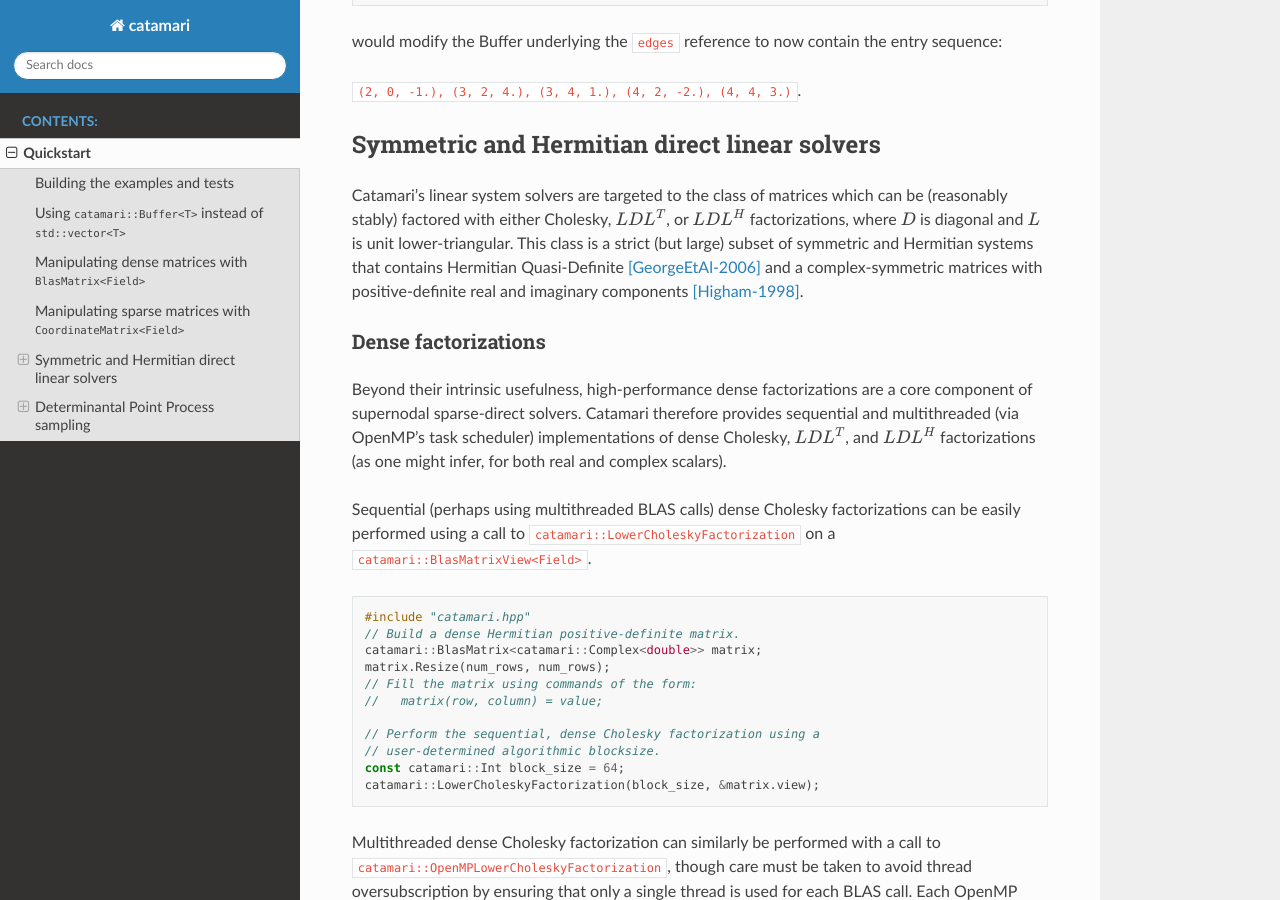
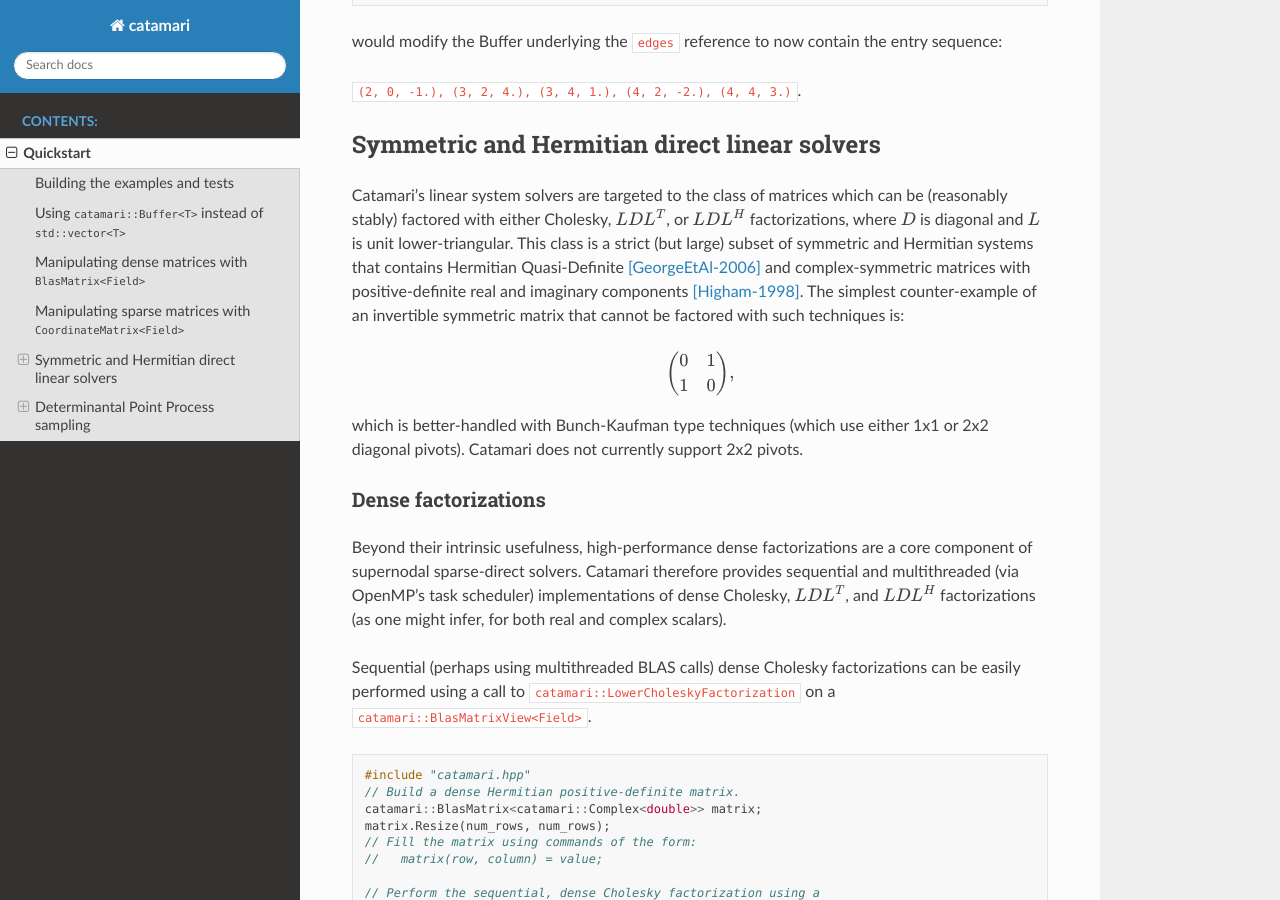
Before and after one commit to MeshFEM/catamari, a Sphinx documentation site: the page built from docs/quickstart.rst, in a window 1280 px wide and 900 px high, scrolled down 4056 px. Built offline with Sphinx 7.4.7 and the Read the Docs theme 2.0.0, drawn with Linux system fonts in a browser that asks for light colours; formulas are drawn with MathJax 3.

Commit message:
Adding a note on where catamari's factorizations fail.

```diff
--- a/docs/quickstart.rst
+++ b/docs/quickstart.rst
@@ -232,8 +232,16 @@
 :math:`LDL^H` factorizations, where :math:`D` is diagonal and :math:`L` is
 unit lower-triangular. This class is a strict (but large) subset of symmetric
 and Hermitian systems that contains Hermitian Quasi-Definite [GeorgeEtAl-2006]_
-and a complex-symmetric matrices with positive-definite real and imaginary
-components [Higham-1998]_.
+and complex-symmetric matrices with positive-definite real and imaginary
+components [Higham-1998]_. The simplest counter-example of an invertible
+symmetric matrix that cannot be factored with such techniques is:
+
+.. math::
+
+   \begin{pmatrix} 0 & 1 \\ 1 & 0 \end{pmatrix},
+
+which is better-handled with Bunch-Kaufman type techniques (which use either
+1x1 or 2x2 diagonal pivots). Catamari does not currently support 2x2 pivots.
 
 Dense factorizations
 """"""""""""""""""""
```
